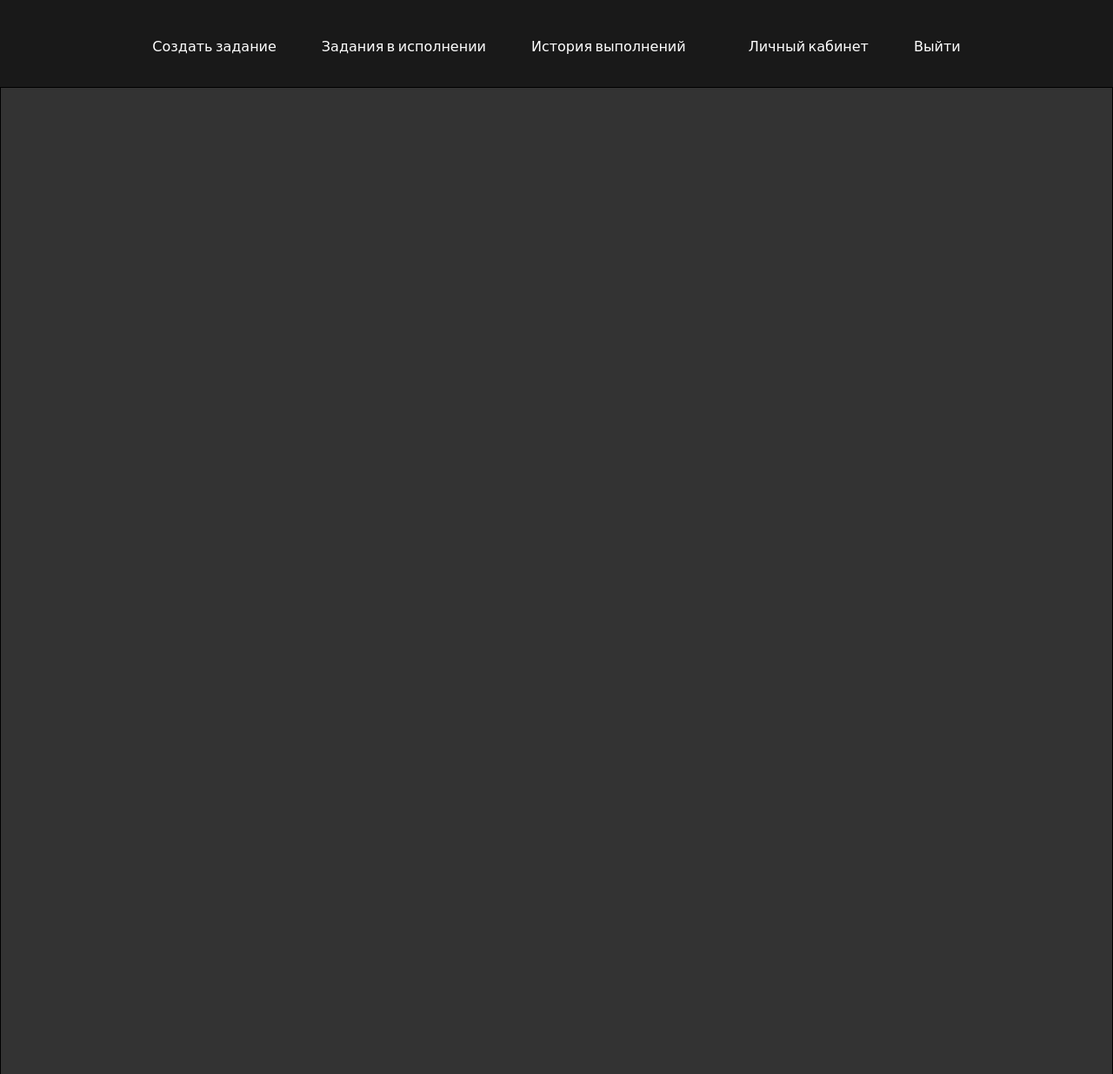
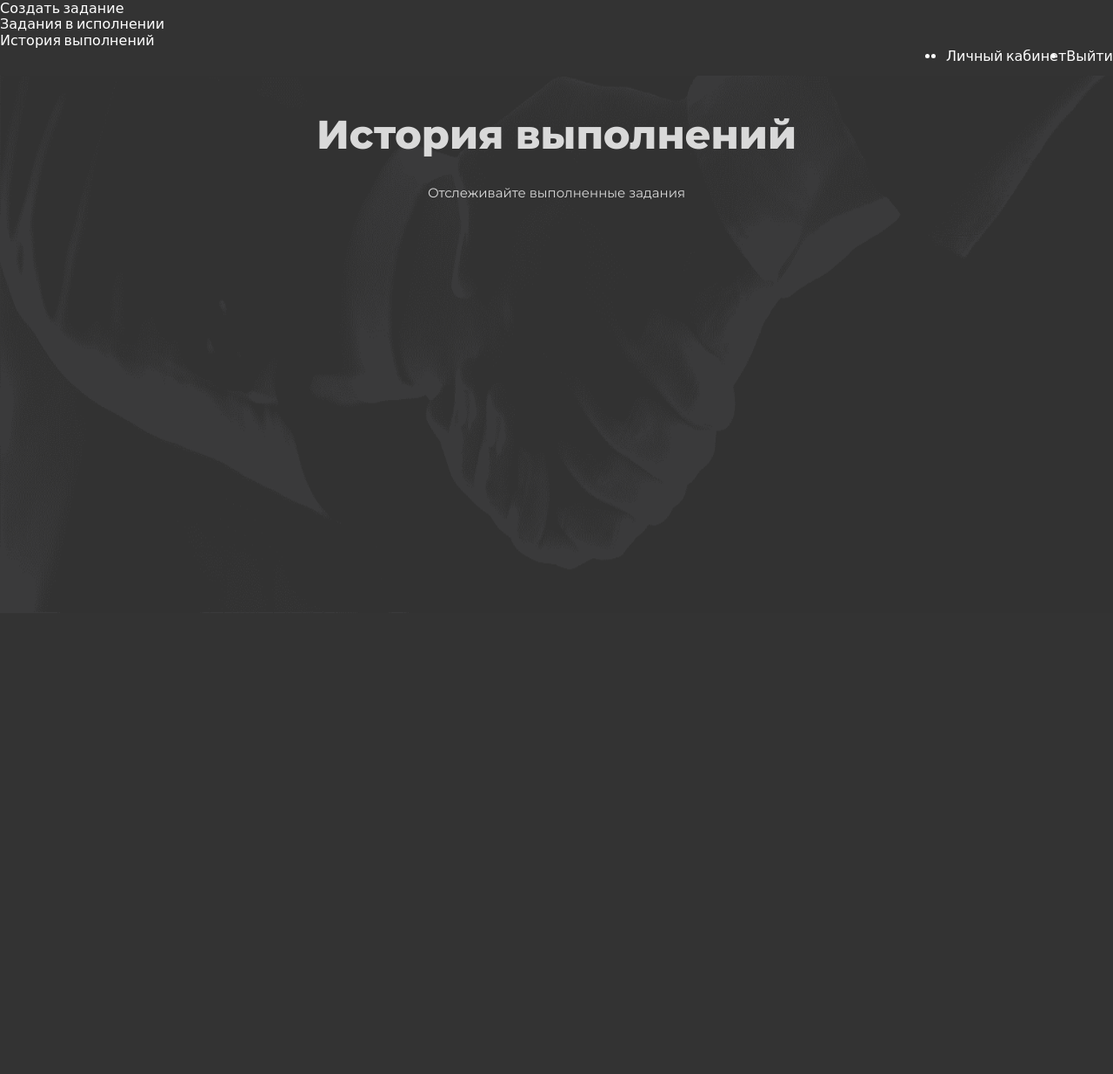
Before and after one commit to EgorElushov/AutomatedTaskDeliveryService, a Django app: template ServerPart/templates/history.html in a window 1280 px wide. Shown: the whole page at 87% size. Run offline with Django 4.2, Linux system fonts and the light colour scheme; the template is opened without the code that fills it, so the values that code supplies are empty; the visitor is signed in with stand-in values (Sample User, id 1).

Commit message:
add history

```diff
--- a/ServerPart/templates/history.html
+++ b/ServerPart/templates/history.html
@@ -1,32 +1,145 @@
-<!doctype html>
-<html lang="en">
-<head>
-    <meta charset="UTF-8">
-    <meta name="viewport"
-          content="width=device-width, user-scalable=no, initial-scale=1.0, maximum-scale=1.0, minimum-scale=1.0">
-    <meta http-equiv="X-UA-Compatible" content="ie=edge">
-    <title>History</title>
-    {%load static%}
-    <link rel="stylesheet" href="{%static 'css/time_style.css'%}">
-     <style>
-        .layer {
-            overflow: scroll; /* Добавляем полосы прокрутки */
-            width: 100%; /* Ширина блока */
-            height: 100%; /* Высота блока */
-            padding: 150px; /* Поля вокруг текста */
-            border: solid 1px black; /* Параметры рамки */
+<!DOCTYPE html>
+<meta name="viewport" content="width=device-width, initial-scale=1.0"/>
+<meta charset="utf-8"/>
+<meta property="twitter:card" content="summary_large_image"/>
+<title>История задач</title>
+<style data-tag="reset-style-sheet">
+    html {
+        line-height: 1.15;
+    }
+
+    body {
+        margin: 0;
+    }
+
+    * {
+        box-sizing: border-box;
+        border-width: 0;
+        border-style: solid;
+    }
+
+    p, li, ul, pre, div, h1, h2, h3, h4, h5, h6, figure, blockquote, figcaption {
+        margin: 0;
+        padding: 0;
+    }
+
+    button {
+        background-color: transparent;
+    }
+
+    button, input, optgroup, select, textarea {
+        font-family: inherit;
+        font-size: 100%;
+        line-height: 1.15;
+        margin: 0;
+    }
+
+    button, select {
+        text-transform: none;
+    }
+
+    button, [type="button"], [type="reset"], [type="submit"] {
+        -webkit-appearance: button;
+    }
+
+    button::-moz-focus-inner, [type="button"]::-moz-focus-inner, [type="reset"]::-moz-focus-inner, [type="submit"]::-moz-focus-inner {
+        border-style: none;
+        padding: 0;
+    }
+
+    button:-moz-focus, [type="button"]:-moz-focus, [type="reset"]:-moz-focus, [type="submit"]:-moz-focus {
+        outline: 1px dotted ButtonText;
+    }
+
+    a {
+        color: inherit;
+        text-decoration: inherit;
+    }
+
+    input {
+        padding: 2px 4px;
+    }
+
+    img {
+        display: block;
+    }
+
+    html {
+        scroll-behavior: smooth
     }
 </style>
+<style data-tag="default-style-sheet">
+    html {
+        font-family: Inter;
+        font-size: 16px;
+    }
+
+    body {
+        font-weight: 400;
+        font-style: normal;
+        text-decoration: none;
+        text-transform: none;
+        letter-spacing: normal;
+        line-height: 1.15;
+        color: var(--dl-color-gray-black);
+        background-color: var(--dl-color-gray-white);
+
+    }
+</style>
+<link
+        rel="stylesheet"
+        href="https://fonts.googleapis.com/css2?family=Inter:wght@100;200;300;400;500;600;700;800;900&amp;display=swap"
+        data-tag="font"
+/>
+<link
+        rel="stylesheet"
+        href="https://fonts.googleapis.com/css2?family=Nunito+Sans:ital,wght@0,200;0,300;0,400;0,500;0,600;0,700;0,800;0,900;1,200;1,300;1,400;1,500;1,600;1,700;1,800;1,900&amp;display=swap"
+        data-tag="font"
+/>
+<link
+        rel="stylesheet"
+        href="https://fonts.googleapis.com/css2?family=Montserrat:ital,wght@0,100;0,200;0,300;0,400;0,500;0,600;0,700;0,800;0,900;1,100;1,200;1,300;1,400;1,500;1,600;1,700;1,800;1,900&amp;display=swap"
+        data-tag="font"
+/>
+{% load static %}
+<link rel="stylesheet" href="{% static 'css/task_list.css' %}">
+<link rel="stylesheet" href="{% static 'css/key.css' %}">
 </head>
 <body>
-{%include "menu.html"%}
-<div class="layer">
-<div id="history-list">
+{% include "menu.html" %}
+<div>
+    <link href="./frame.css" rel="stylesheet"/>
+
+    <div class="container">
+        <div class="group-1">
+            <img
+                    src="{% static 'img/main.png' %}"
+                    alt="main"
+                    class="picture"
+            />
+        </div>
+        <span class="title-text"><span>История выполнений</span></span>
+        <span class="lower-title-text">
+            <span>Отслеживайте выполненные задания</span>
+          </span>
+        <div class="tasks-container">
+            <div id="div1" style="display: block">
+                <table align="left" cellspacing="20">
                     {% for task in history_development %}
-        <p><a href="../../show/{{ task.id }}"><label>{{ task.name }}</label></a></p>
+                        <tr>
+                            <th>
+                                <a href="../../show/{{ task.id }}"><span
+                                        class="taskfield-text">{{ task.name }}</span></a>
+                            </th>
+                        </tr>
                     {% endfor %}
+                </table>
+            </div>
+        </div>
         {% if no_task %}
-        <h1>Вы еще ничего не делали!</h1>
+            <span class="lower-title-text1">
+                            <span>Вы еще не выполнили задание</span>
+                    </span>
         {% endif %}
     </div>
 </div>
```
Lines whose indentation alone changed are shown as unchanged.
